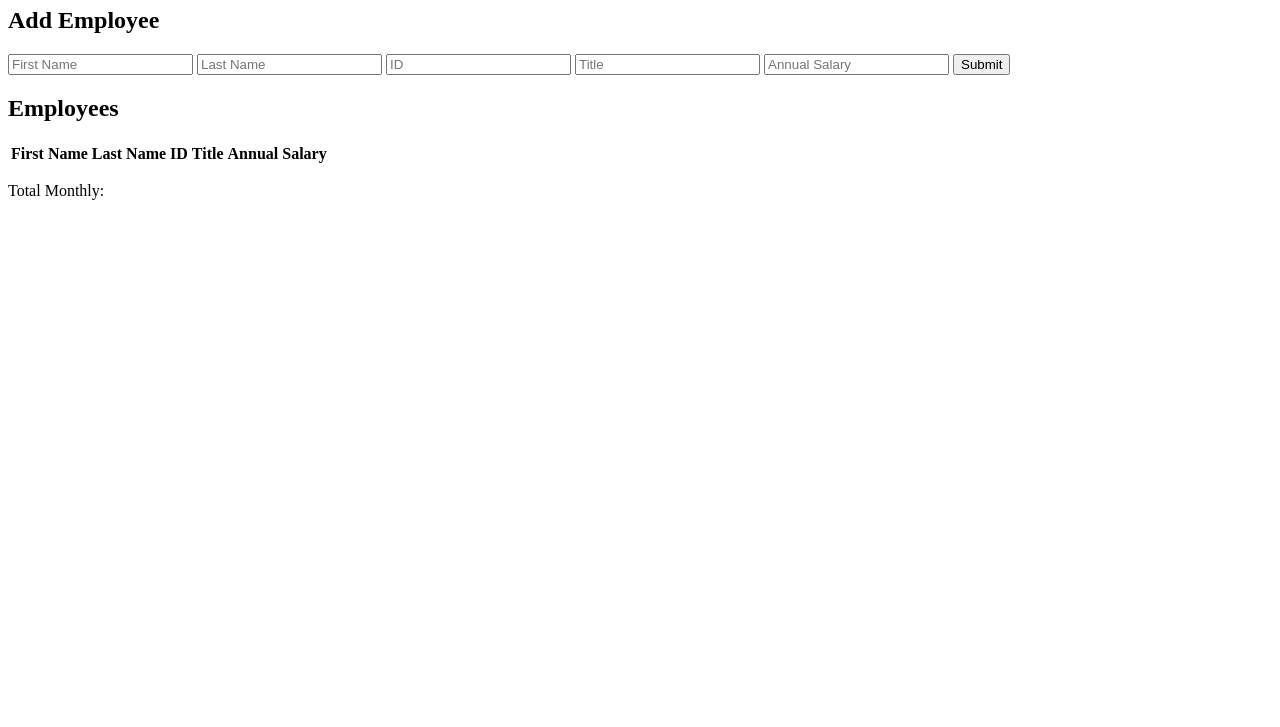
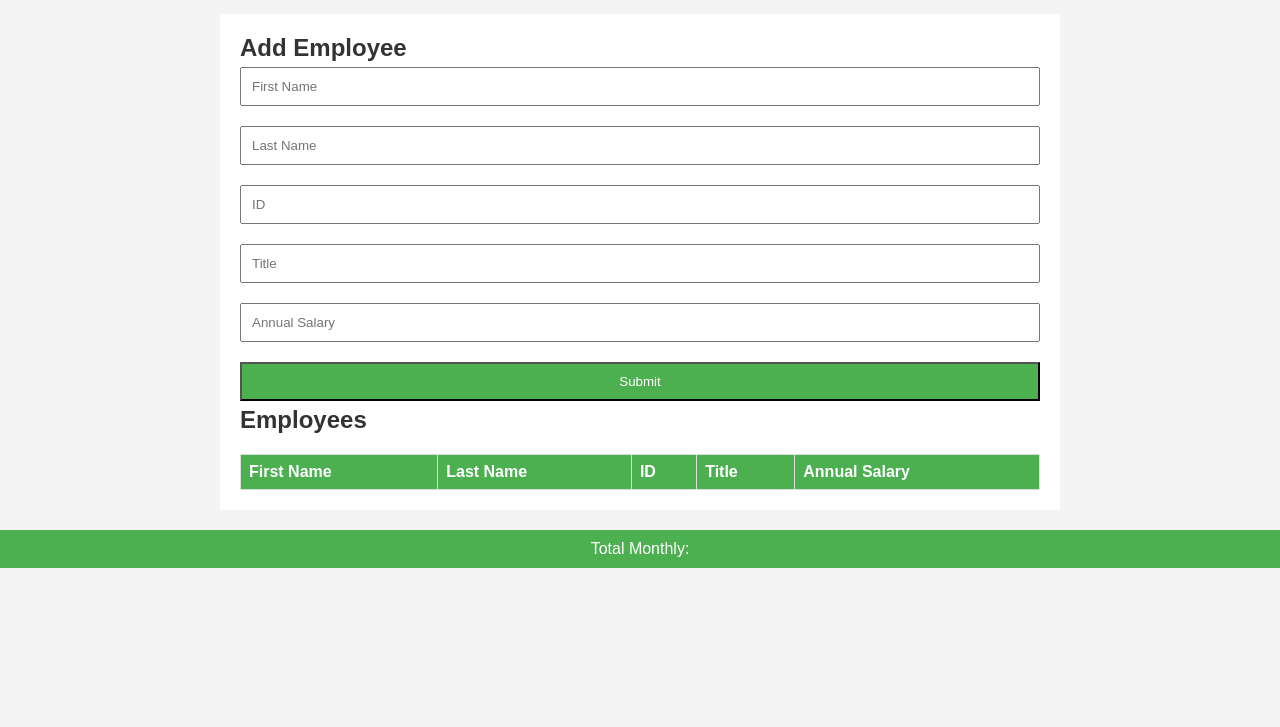
Before and after one commit to ksieracke/weekend-salary-calculator, a website: page index.html in a window 1280 px wide. Shown: the part 73-800 px from the top of the page. Drawn offline with Linux system fonts and the light colour scheme.

Commit message:
added css styling

```diff
--- a/index.html
+++ b/index.html
@@ -11,12 +11,12 @@
   </header>
   <main>
     <h2>Add Employee</h2>
-      <form onsubmit="handleSubmitForm(event); getTotalCost(event)">
+      <form onsubmit="handleSubmitForm(event); getTotalCost(event); checkOverBudget(event)">
         <input data-testid="firstNameInput" id="firstName" type="text" placeholder="First Name" required>
         <input data-testid="lastNameInput" id="lastName" type="text" placeholder="Last Name" required>
-        <input data-testid="idInput" type="number" id="ID" placeholder="ID" required>
+        <input data-testid="idInput" id="ID" type="text" placeholder="ID" required>
         <input data-testid="titleInput" type="text" id="title" placeholder="Title" required>
-        <input data-testid="annualSalaryInput" type="number" id="annualSalary" placeholder="Annual Salary" required>
+        <input data-testid="annualSalaryInput" type="text" id="annualSalary" placeholder="Annual Salary" required>
         <button data-testid="submitButton" type="submit">Submit</button>
       </form>
     <h2>Employees</h2>
@@ -35,9 +35,10 @@
         </tbody>
       </table>
   </main>
-  <footer>
-    <p id="total-cost">Total Monthly: </p>
+  <footer id="footer" class="under-budget">
+    <p>Total Monthly: </p>
+    <p id="total-cost"> </p>
   </footer>
-  <script src="scripts/client.js"></script>
+  <script src="script.js"></script>
 </body>
 </html>
--- a/scripts/client.js
+++ b/script.js
@@ -17,7 +17,7 @@ function handleSubmitForm(event){
             <td>${idVal.value}</td>
             <td>${titleVal.value}</td>
             <td>${annualSalaryVal.value}</td>
-            <td><button onclick="deleteRow(event); getTotalCost(event)">Delete</button></td>
+            <td><button onclick="deleteRow(event); getTotalCost(event); checkOverBudget(event)">Delete</button></td>
         </tr>
         `
     firstNameVal.value='';
@@ -37,15 +37,28 @@ function deleteRow (event) {
 
 }
 
+
 function getTotalCost(event){
+    let total=0;
+    let table=document.querySelector('#employees');
 
-    let table=document.querySelector('#employees');
-    let total=0;
     for(let i=1; i<table.rows.length;i++){
         let sal=table.rows[i].cells[4].innerHTML;
         total+=Number(sal);
     }
     let pcost=document.querySelector('#total-cost');
-    pcost.innerHTML=`Total Monthly: ${total}`;
+    pcost.innerHTML=`${total}`;
+    event.preventDefault();
+}
 
+function checkOverBudget(event){
+    let total=document.getElementById("total-cost").innerHTML;
+    let footer=document.getElementById('footer');
+    console.log(total);
+    if(Number(total)>20000){
+        footer.classList="over-budget";
+    }
+    else{
+        footer.classList="under-budget";
+    }
 }
--- a/style.css
+++ b/style.css
@@ -0,0 +1,81 @@
+body,
+h1,
+h2,
+p,
+table {
+  margin: 0;
+  padding: 0;
+}
+
+body {
+  font-family: 'Arial', sans-serif;
+  background-color: #f4f4f4;
+  color: #333;
+}
+
+header {
+  background-color: #4caf50;
+  color: white;
+  padding: 15px 0;
+  text-align: center;
+}
+
+main {
+  max-width: 800px;
+  margin: 20px auto;
+  padding: 20px;
+  background-color: #fff;
+}
+
+form {
+  display: grid;
+  grid-gap: 10px;
+}
+
+input,
+button {
+  padding: 10px;
+  margin: 5px 0;
+}
+
+button {
+  background-color: #4caf50;
+  color: white;
+}
+
+button:hover {
+  background-color: #45a049;
+}
+
+table {
+  width: 100%;
+  margin-top: 20px;
+  border-collapse: collapse;
+}
+
+th, td {
+  border: 1px solid #ddd;
+  padding: 8px;
+  text-align: left;
+}
+
+th {
+  background-color: #4caf50;
+  color: white;
+}
+
+footer {
+  margin-top: 20px;
+  padding: 10px;
+  background-color: #4caf50;
+  color: white;
+  text-align: center;
+}
+
+.over-budget {
+  background-color: #ff6666;
+}
+
+.under-budget {
+  background-color: #4caf50;
+}
```
